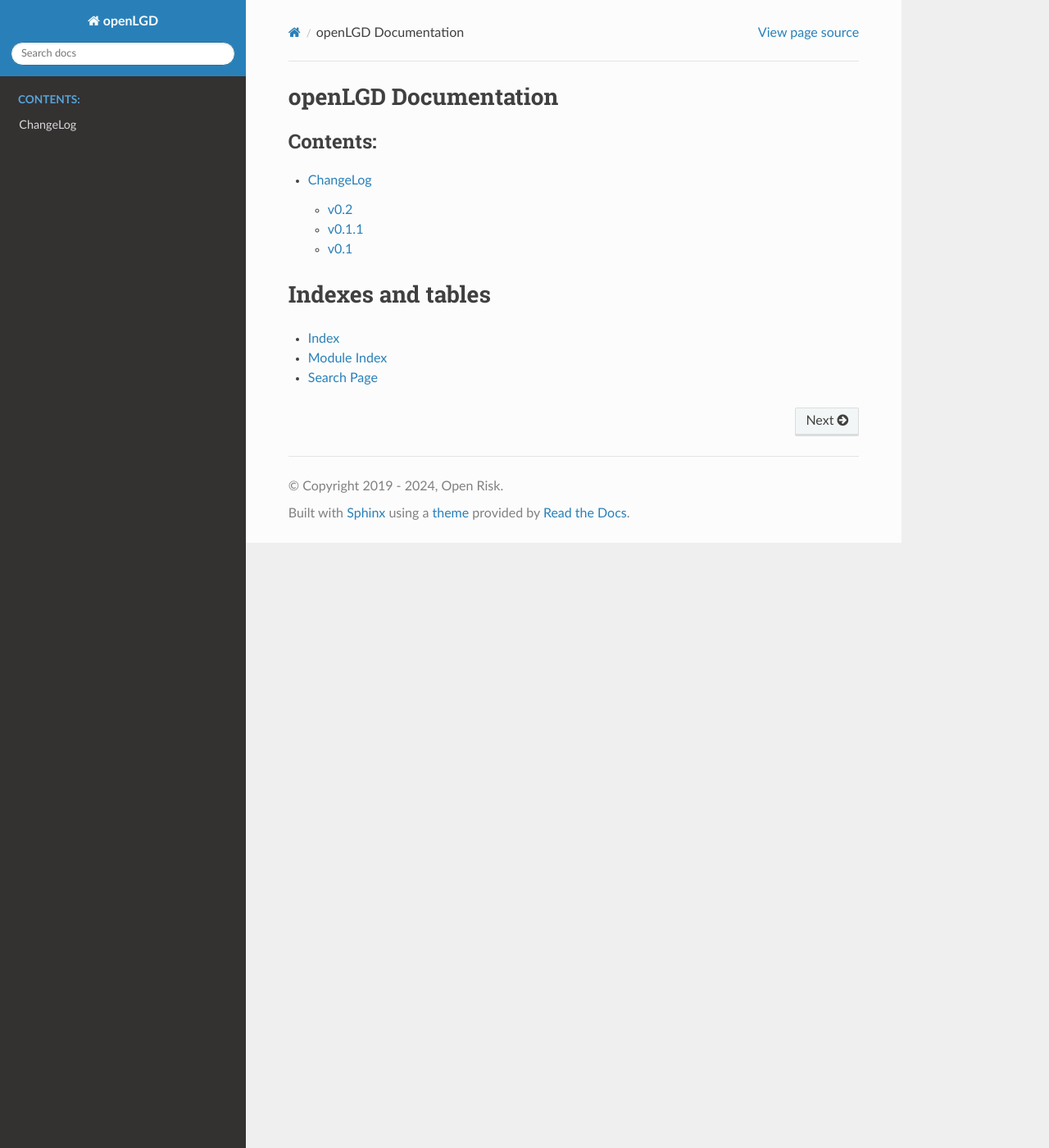
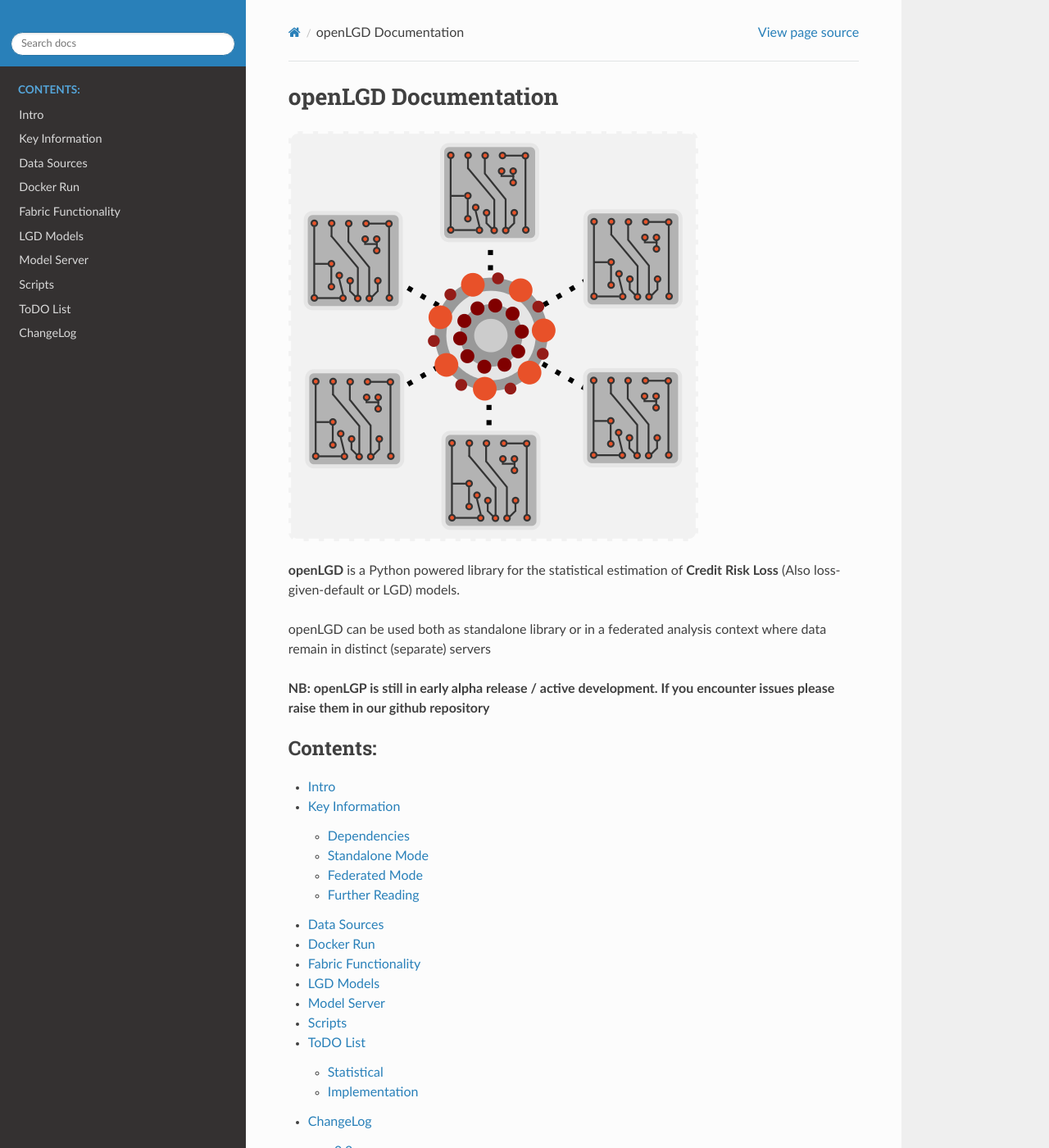
Before and after one commit to open-risk/openLGD, a Sphinx documentation site: the page built from docs/source/index.rst, in a window 1280 px wide and 1400 px high. Shown: the whole window at 82% size. Built offline with Sphinx 7.4.7 and the Read the Docs theme 2.0.0, drawn with Linux system fonts in a browser that asks for light colours; formulas are drawn with MathJax 3.

Commit message:
expand sphinx documentation

```diff
--- a/docs/source/conf.py
+++ b/docs/source/conf.py
@@ -93,10 +93,10 @@ html_theme = "sphinx_rtd_theme"
 html_theme_options = {
     'canonical_url': '',
     'analytics_id': '',
-    'logo_only': False,
+    'logo_only': True,
     'display_version': True,
     'prev_next_buttons_location': 'bottom',
-    'style_external_links': False,
+    'style_external_links': True,
     # Toc options
     'collapse_navigation': True,
     'sticky_navigation': True,
--- /dev/null
+++ b/docs/source/description.rst
@@ -0,0 +1,75 @@
+Intro
+=========================
+**openLGD** is a Python powered library for the statistical estimation of **Credit Risk Loss** (Also loss-given-default or LGD) models.
+
+openLGD can be used both as standalone library or in a federated analysis context where data remain in distinct (separate) servers
+
+![image](static/federated_models.png)
+
+Key Information
+================
+
+* Author: [Open Risk](http://www.openriskmanagement.com)
+* License: Apache 2.0
+* Development website: [Github](https://github.com/open-risk/openLGD)
+* Mathematical Documentation of LGD Models: [Open Risk Manual](https://www.openriskmanual.org/wiki/Loss_Given_Default_Models)
+* Discussion: [Open Risk Commons](https://www.openriskcommons.org/c/openlgd/19)
+
+
+**NB: This is an early alpha release. openLGD is still in active development**
+
+Dependencies
+----------------
+
+- The statistical model estimation is currently using scikit-learn / statstmodels components
+- The model server is based on the python flask framework.
+
+The complete dependency list in the requirements.txt
+
+Standalone Mode
+----------------
+
+The standalone mode is illustrated via the script standalone_run.py
+
+Federated Mode
+----------------
+
+
+Getting started with the federated demo
+^^^^^^^^^^^^^^^^^^^^^^^^^^^^^^^^^^^^^^^^^^
+
+* Clone the repo in a local linux environment
+* Install the dependencies in a virtual environment
+* Fire up a number of flask servers on different shells. Check the [Spawn Cluster Script](./spawn_cluster.sh) for how to export the environment. This will fire up several Xterms where server output is logged
+* Run the [Controller](./federated_run.py) script to perform the demo calculation
+
+Fabric based configuration
+^^^^^^^^^^^^^^^^^^^^^^^^^^^^^^^^^^^^^^^^^^
+
+Going forward we'll use fabric and yaml to ease deployment.
+
+Check Fabfile fabfile.py for preliminary functionality
+
+
+Startup of the model servers
+^^^^^^^^^^^^^^^^^^^^^^^^^^^^^^^^^^^^^^^^^^
+
+The demo Model Servers are python/flask based servers
+- The model servers should start up on ports http://127.0.0.1:500X/ where X is the serial number
+- You can check the server is live by pointing your browser to the port
+- or by using curl from the console (curl -v http://127.0.0.1:500X/)
+
+Model Server API endpoints
+^^^^^^^^^^^^^^^^^^^^^^^^^^^^^^^^^^^^^^^^^^
+
+The general structure of the simplified API is
+
+* GET http://127.0.0.1:500X/          API Root, indicating the server is live
+* GET http://127.0.0.1:500X/start     URL to get initial locally estimated parameters (cold start)
+* POST http://127.0.0.1:500X/update   URL to post current averaged parameters (warm start)
+
+Further Reading
+-------------------
+
+* `White Paper: Federated Credit Systems, Part I: Unbundling The Credit Provision Business Model <https://www.openriskmanagement.com/white_paper_federated_credit_part_i_systems_unbundling_the_credit_provision_business_model/>`_
+* `White Paper: Federated Credit Systems, Part II: Techniques for Federated Data Analysis <https://www.openriskmanagement.com/white_paper_federated_credit_systems_part_ii_techniques_for_federated_data_analysis/>`_
--- /dev/null
+++ b/docs/source/docker.rst
@@ -0,0 +1,2 @@
+Docker Run
+=========================
--- /dev/null
+++ b/docs/source/fabric.rst
@@ -0,0 +1,2 @@
+Fabric Functionality
+=========================
--- a/docs/source/index.rst
+++ b/docs/source/index.rst
@@ -3,10 +3,26 @@
 openLGD Documentation
 ==============================
 
+.. image:: ../../static/federated_models.png
+
+**openLGD** is a Python powered library for the statistical estimation of **Credit Risk Loss** (Also loss-given-default or LGD) models.
+
+openLGD can be used both as standalone library or in a federated analysis context where data remain in distinct (separate) servers
+
+**NB: openLGP is still in early alpha release / active development. If you encounter issues please raise them in our github repository**
+
 .. toctree::
    :maxdepth: 2
    :caption: Contents:
 
+   description
+   datasources
+   docker
+   fabric
+   lgd_models
+   model_server
+   scripts
+   TODO
    changelog
 
 
--- /dev/null
+++ b/docs/source/lgd_models.rst
@@ -0,0 +1,6 @@
+LGD Models
+=========================
+
+ This module provides the statistical lgd estimation algorithms
+
+* Currently linear regression using iterative stochastic gradient descent
--- /dev/null
+++ b/docs/source/scripts.rst
@@ -0,0 +1,5 @@
+Scripts
+=========================
+
+* spawn_cluster
+* spawn_server
```
Also changed, not shown: TODO.rst (deleted, +0 -12 lines), docs/source/TODO.rst (added, +12 -0 lines), docs/source/datasources.rst (added, +7 -0 lines), docs/source/model_server.rst (added, +9 -0 lines).
